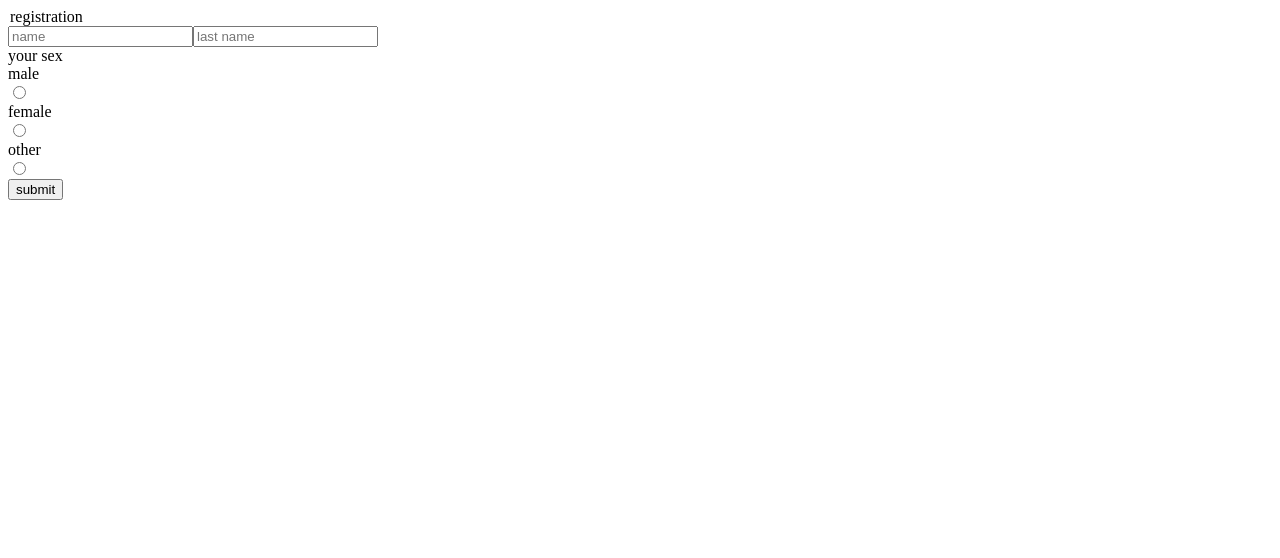
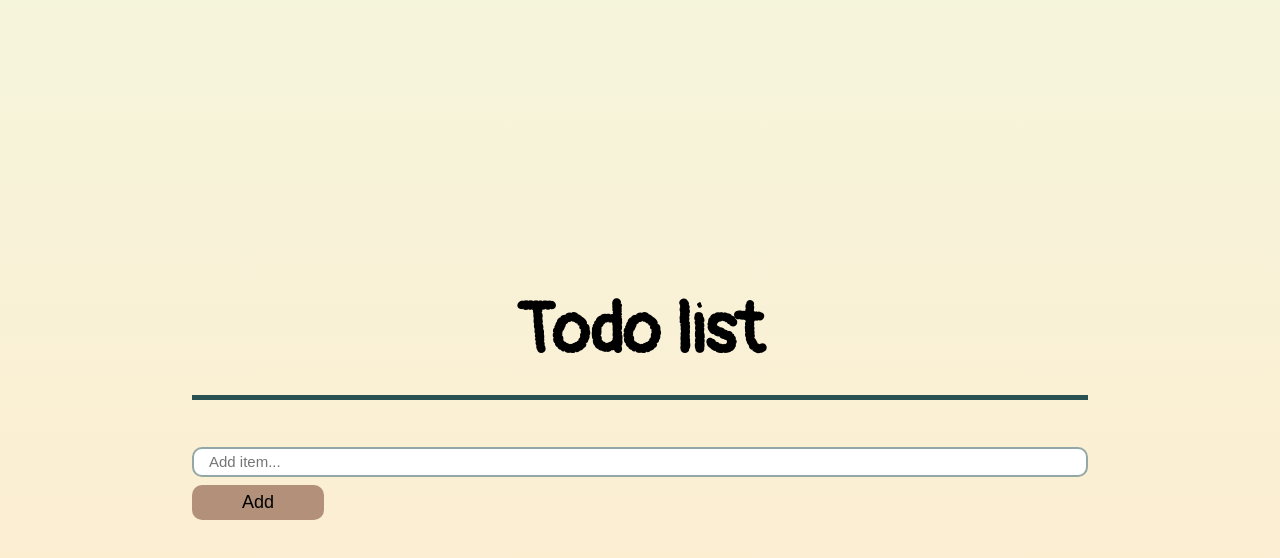
Before and after one commit to n1kalai/test-react, a React (Create React App) app: page / in a window 1280 px wide. Shown: the top 558 px of the page. Built offline with nearby package versions, Linux system fonts and the light colour scheme.

Commit message:
make todo app component and change styles

```diff
--- a/src/index.js
+++ b/src/index.js
@@ -4,12 +4,14 @@ import "./index.scss";
 import App from "./App";
 import reportWebVitals from "./reportWebVitals";
 import AppWithClass from "./AppWithClass";
+import TodoList from "./todo-list.jsx";
 
 const root = ReactDOM.createRoot(document.getElementById("root"));
 root.render(
-	// <React.StrictMode>
-	<App />
-	// </React.StrictMode>
+  // <React.StrictMode>
+  // <App />
+  <TodoList />
+  // </React.StrictMode>
 );
 
 // If you want to start measuring performance in your app, pass a function
--- a/src/index.scss
+++ b/src/index.scss
@@ -1,13 +1,109 @@
-.cocktails-container {
-	display: flex;
-	gap: 20px;
-	flex-wrap: wrap;
-	.cocktail-container {
-		display: flex;
-		flex-direction: column;
-		width: 360px;
-		& img {
-			width: 360px;
-		}
-	}
+@import url("https://fonts.googleapis.com/css2?family=Pangolin&display=swap");
+body {
+  margin: 0;
+  padding: 0;
+
+  background: linear-gradient(to bottom, #f5f5dc, #ffebcd);
+  font-family: "Pangolin", cursive;
+
+  display: flex;
+  justify-content: center;
+  align-items: center;
+  height: 100vh;
+
+  .todo-list {
+    display: flex;
+    justify-content: center;
+    align-items: center;
+    flex-direction: column;
+
+    width: 70vw;
+
+    h1 {
+      // font-family: "Montserrat", sans-serif;
+
+      font-size: 70px;
+
+      width: 100%;
+      text-align: center;
+    }
+
+    h1::after {
+      content: "";
+      border-bottom: 5px solid rgb(42, 81, 81);
+      display: block;
+      margin-top: 20px;
+      width: 100%;
+    }
+
+    .todo-input {
+      display: flex;
+      flex-direction: column;
+      align-items: start;
+      width: 100%;
+
+      gap: 8px;
+    }
+
+    input {
+      width: 100%;
+
+      border-radius: 10px;
+      height: 30px;
+      font-size: 18px;
+
+      border: 2px solid rgba(42, 81, 81, 0.5);
+      outline: none;
+
+      padding: 3px 15px;
+      box-sizing: border-box;
+
+      &:focus {
+        box-shadow: 0px 5px 10px rgba(178, 144, 121, 0.64);
+
+        border: none;
+      }
+
+      &::placeholder {
+        font-size: 15px;
+      }
+    }
+
+    button {
+      background-color: rgb(178, 144, 121);
+      font-size: 18px;
+
+      padding: 7px 50px;
+      border-radius: 10px;
+
+      border: none;
+    }
+
+    ul {
+      width: 100%;
+      padding-left: 0;
+
+      display: flex;
+      flex-direction: column;
+      gap: 10px;
+    }
+
+    ul li {
+      background-color: rgba(255, 255, 255, 0.5);
+      color: black;
+      font-weight: 900;
+
+      border: 1px double rgba(42, 81, 81, 0.5);
+      border-radius: 10px;
+      list-style: none;
+      width: 100%;
+
+      font-size: 18px;
+
+      padding: 4px 15px;
+      box-sizing: border-box;
+
+      word-break: break-word;
+    }
+  }
 }
--- /dev/null
+++ b/src/todo-list.jsx
@@ -0,0 +1,57 @@
+import react, { useState } from "react";
+import "./index.scss";
+const TodoList = () => {
+  const [todos, setTodos] = useState([]);
+  const [input, setInput] = useState("");
+
+  const addTodo = () => {
+    if (input !== "") {
+      const newTodo = {
+        id: Date.now(),
+        Text: input,
+      };
+      setTodos([...todos, newTodo]);
+      setInput("");
+    }
+  };
+
+  const deleteTodo = (id) => {
+    const filteredArr = todos.filter((todo) => todo.id !== id);
+    setTodos(filteredArr);
+  };
+
+  const handleChangeInput = (e) => {
+    setInput(e.target.value);
+  };
+
+  const handleEnter = (e) => {
+    if (e.key === "Enter") {
+      addTodo();
+    }
+  };
+
+  return (
+    <div className="todo-list">
+      <h1>Todo list</h1>
+      <div className="todo-input">
+        <input
+          placeholder="Add item..."
+          type="text"
+          value={input}
+          onChange={handleChangeInput}
+          onKeyDown={handleEnter}
+        />
+        <button onClick={addTodo}>Add</button>
+        <ul>
+          {todos.map((todo, index) => (
+            <li key={todo.id} onClick={() => deleteTodo(todo.id)}>
+              {todo.Text}
+            </li>
+          ))}
+        </ul>
+      </div>
+    </div>
+  );
+};
+
+export default TodoList;
```
